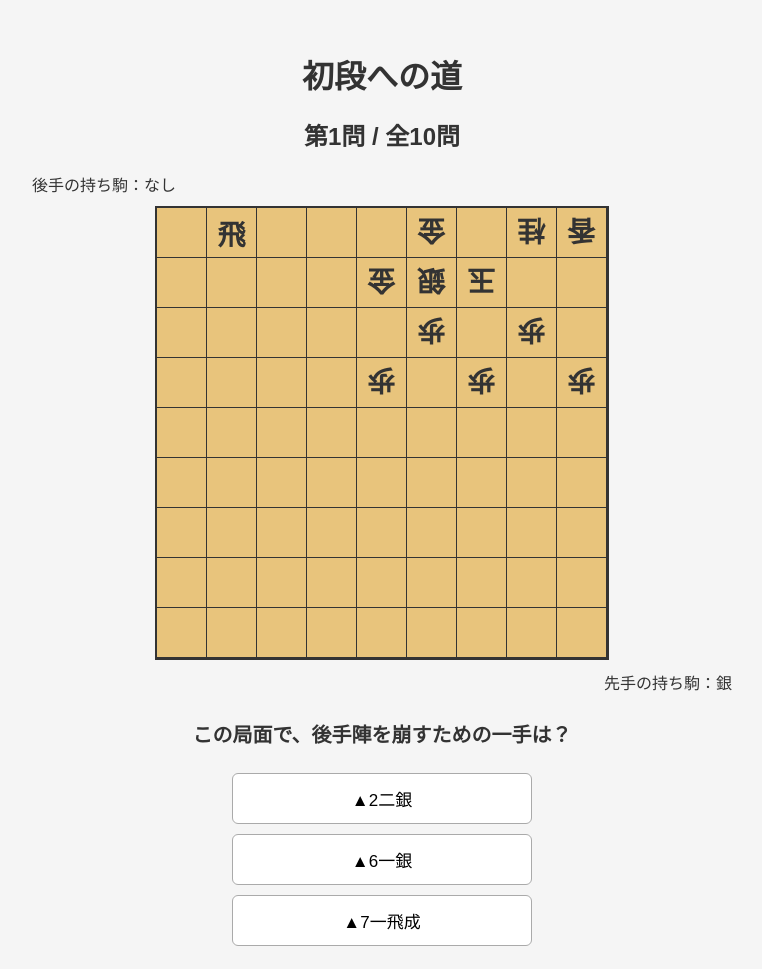
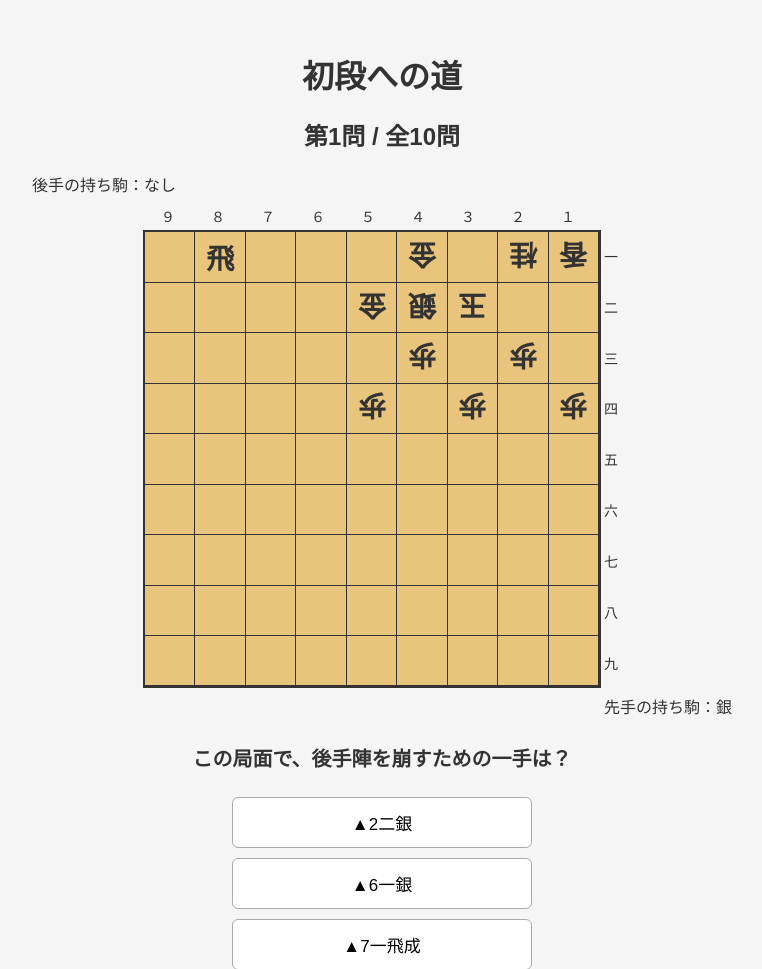
Before and after one commit to shogistudyfuribisha-coder/shodan-road, a Flask app: page / in a window 1280 px wide. Shown: the top 969 px of the page, without its empty margins (258-1020 px from the left). Before the commit the page ends 946 px from the top, so only its background shows below. Run offline with Flask 3, Linux system fonts and the light colour scheme.

Commit message:
スマホ対応

```diff
--- a/static/style.css
+++ b/static/style.css
@@ -37,32 +37,6 @@ h2 {
 
 #sente-hand {
     text-align: right;
-}
-
-/* 将棋盤 */
-.board {
-    display: grid;
-    grid-template-columns: repeat(9, 50px);
-    grid-template-rows: repeat(9, 50px);
-    width: 450px;
-    margin: 0 auto;
-    border: 2px solid #333;
-    background: #e8c47c;
-}
-
-.square {
-    width: 50px;
-    height: 50px;
-    box-sizing: border-box;
-    border-right: 1px solid #333;
-    border-bottom: 1px solid #333;
-
-    display: flex;
-    align-items: center;
-    justify-content: center;
-
-    font-size: 28px;
-    font-weight: bold;
 }
 
 /* 後手の駒 */
@@ -150,3 +124,122 @@ h2 {
 #restart-button:hover {
     opacity: 0.8;
 }
+
+/* スマホ対応 */
+@media (max-width: 600px) {
+    body {
+        padding: 20px 10px;
+    }
+
+    .board {
+        width: 100%;
+        max-width: 450px;
+        height: auto;
+        aspect-ratio: 1 / 1;
+        grid-template-columns: repeat(9, 1fr);
+        grid-template-rows: repeat(9, 1fr);
+    }
+
+    .square {
+        width: auto;
+        height: auto;
+        aspect-ratio: 1 / 1;
+        font-size: 6vw;
+    }
+
+    #question {
+        font-size: 18px;
+    }
+
+    #choices button {
+        width: 100%;
+        max-width: 350px;
+    }
+}
+
+/* 盤と符号 */
+.board-container {
+    width: 100%;
+    max-width: 478px;
+    margin: 0 auto;
+}
+
+.file-labels {
+    display: grid;
+    grid-template-columns: repeat(9, 1fr) 28px;
+    text-align: center;
+    font-size: 14px;
+    margin-bottom: 4px;
+}
+
+.board-with-ranks {
+    display: grid;
+    grid-template-columns: 1fr 28px;
+}
+
+.board {
+    display: grid;
+    grid-template-columns: repeat(9, 1fr);
+    grid-template-rows: repeat(9, 1fr);
+
+    width: 100%;
+    aspect-ratio: 1 / 1;
+
+    border: 2px solid #333;
+    background: #e8c47c;
+}
+
+.rank-labels {
+    display: grid;
+    grid-template-rows: repeat(9, 1fr);
+    text-align: center;
+    font-size: 14px;
+}
+
+.rank-labels span {
+    display: flex;
+    align-items: center;
+    justify-content: center;
+}
+
+/* 盤のマス */
+.square {
+    width: auto;
+    height: auto;
+    aspect-ratio: 1 / 1;
+    box-sizing: border-box;
+
+    border-right: 1px solid #333;
+    border-bottom: 1px solid #333;
+
+    display: flex;
+    align-items: center;
+    justify-content: center;
+
+    font-size: 28px;
+    font-weight: bold;
+}
+
+.gote {
+    display: inline-block;
+    transform: rotate(180deg);
+}
+
+/* スマホ */
+@media (max-width: 600px) {
+    .file-labels {
+        grid-template-columns: repeat(9, 1fr) 6vw;
+    }
+
+    .board-with-ranks {
+        grid-template-columns: 1fr 6vw;
+    }
+
+    .rank-labels {
+        font-size: 12px;
+    }
+
+    .square {
+        font-size: 6vw;
+    }
+}
--- a/templates/index.html
+++ b/templates/index.html
@@ -14,7 +14,37 @@
 
     <div id="gote-hand"></div>
 
-    <div class="board" id="board"></div>
+    <div class="board-container">
+
+        <div class="file-labels">
+            <span>９</span>
+            <span>８</span>
+            <span>７</span>
+            <span>６</span>
+            <span>５</span>
+            <span>４</span>
+            <span>３</span>
+            <span>２</span>
+            <span>１</span>
+        </div>
+
+        <div class="board-with-ranks">
+            <div class="board" id="board"></div>
+
+            <div class="rank-labels">
+                <span>一</span>
+                <span>二</span>
+                <span>三</span>
+                <span>四</span>
+                <span>五</span>
+                <span>六</span>
+                <span>七</span>
+                <span>八</span>
+                <span>九</span>
+            </div>
+        </div>
+
+    </div>
 
     <div id="sente-hand"></div>
 
```
